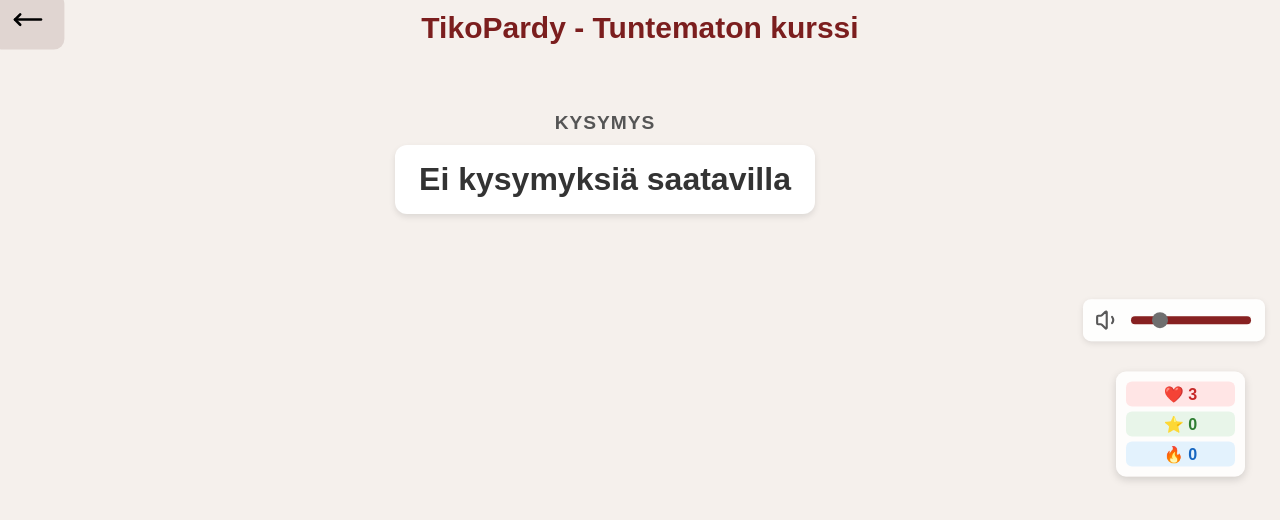
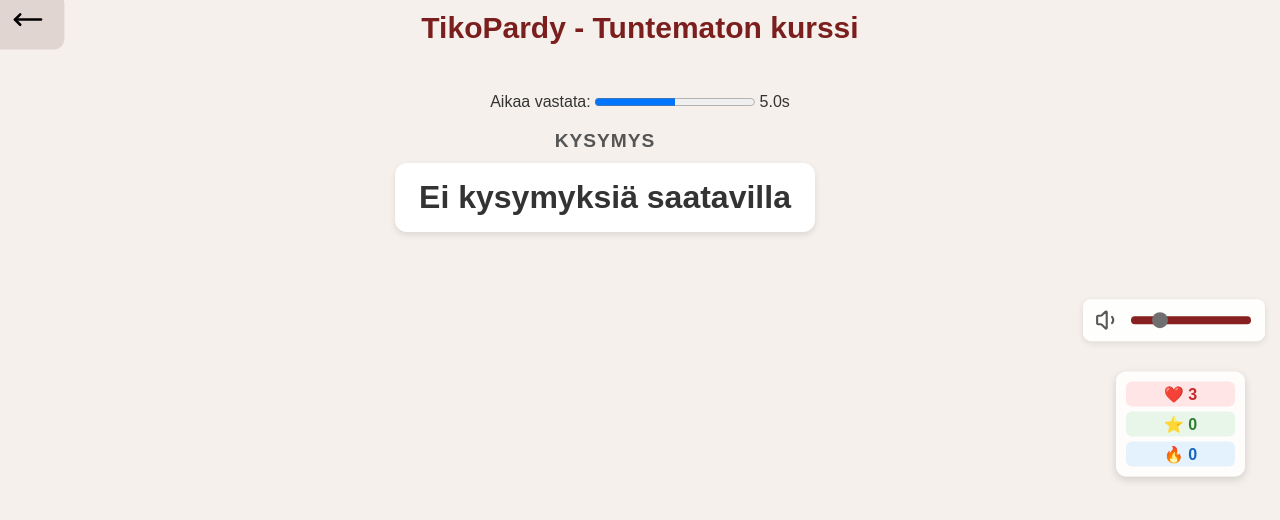
Before and after one commit to jamktiko/tikoPardy, a SvelteKit app in the folder tikoPardy/: page /game in a window 1280 px wide. Shown: the top 520 px of the page. Built offline with nearby package versions, Linux system fonts and the light colour scheme; a web font is replaced by a local one.

Commit message:
ajastin ilman toiminnallisuuksia

```diff
--- /dev/null
+++ b/tikoPardy/src/lib/components/Timer.svelte
@@ -0,0 +1,35 @@
+<script lang="ts">
+	// original code: https://svelte.dev/playground/7guis-timer?version=5.28.2#H4sIAAAAAAAACn1TwY6bMBD9FdettKAukFSqKrGAtJe97a23UlUGhsSKsV17nE2F-PfaEEIbVb1ge-bNe2_GZqSSDUBz-pUPYEgEHUfoYvpIey7A0vzbSPGXDogQ8PEr_lnr1J5BYIg1zMK_4q2SCBI9DS3eJQk5ImqbZxm4A8gTtzY9cDy6JuUq-3Jw3GbI7Mm-x9lMklS1rGVhW8M1hr2Pa2WQjETJV-Ukkon0Rg3kYZF8eAoFNQpAAoJpCx0pyQeLDCHaxU9rrnOGIVdyS37e7Za8R1y5oygmZUXGEFrKBLP4I3jzdRpMr8zAZAupVG_RWrwge8NmlIGfDiw-Sz7Mgi8hHvVOtrO8010QD5TxKlTj_4uXmk2uxrXTjyV5ZXhMBy5nSpJsjh-3npN1NMs8Zst_NBaWa2LaVAygM5L8NZIa29C-uO8ufFfuaV5noiLbLlIWgjUg5jtd7QfhPAQKbdTBgLXkzISDclwR2a2JqSqyFVUF6hudLDp-rsZoq9mHq01RvfALdNE-nmyRBcydjZV6scCldkjCyy9rapg8QE1Jw2WXXz3dnBA_bo_Z-_zALn73yevt_Cm7N9Y49G_LP91W8PZUjsswo-2h7uKp8h0BFtmC9XX-L0K4IM3ROJi--xPj4s0boXnPhIXpNwD2aS7CAwAA
+
+	import { onMount } from 'svelte';
+
+	let { duration } = $props(); // Duration is passed as a prop
+	let remaining = $state(duration); // Remaining time starts at the full duration
+
+	onMount(() => {
+		let last_time = performance.now();
+
+		let frame = requestAnimationFrame(function update(time) {
+			frame = requestAnimationFrame(update);
+
+			// Decrease the remaining time
+			remaining = Math.max(remaining - (time - last_time), 0);
+			last_time = time;
+
+			// Stop the animation when the countdown reaches 0
+			if (remaining <= 0) {
+				cancelAnimationFrame(frame);
+			}
+		});
+
+		return () => {
+			cancelAnimationFrame(frame);
+		};
+	});
+</script>
+
+<div>
+	<label for="ajastin">Aikaa vastata:</label>
+	<progress id="ajastin" value={remaining / duration}></progress>
+	{(remaining / 1000).toFixed(1)}s
+</div>
--- a/tikoPardy/src/routes/game/+page.svelte
+++ b/tikoPardy/src/routes/game/+page.svelte
@@ -7,6 +7,7 @@
 	import { onMount } from 'svelte';
 	import { Volume2, VolumeX, Volume1, MoveLeft } from '@lucide/svelte';
 	import kurssitData from '../../lib/kurssit.json';
+	import Timer from '../../lib/components/Timer.svelte';
 
 	let audioVolume = $state(0.2); // Initial volume set to match the prop in AudioSlider
 	let isMuted = $state(false);
@@ -227,6 +228,10 @@
 <button class="goBack" onclick={mainMenu}><MoveLeft /></button>
 <h1 class="">TikoPardy - {otsikko}</h1>
 
+<div>
+	<Timer duration={10000} />
+</div>
+
 <div class="game-info-side">
 	<div class="info lives">❤️ {lives}</div>
 	<div class="info score">⭐ {score}</div>
```
